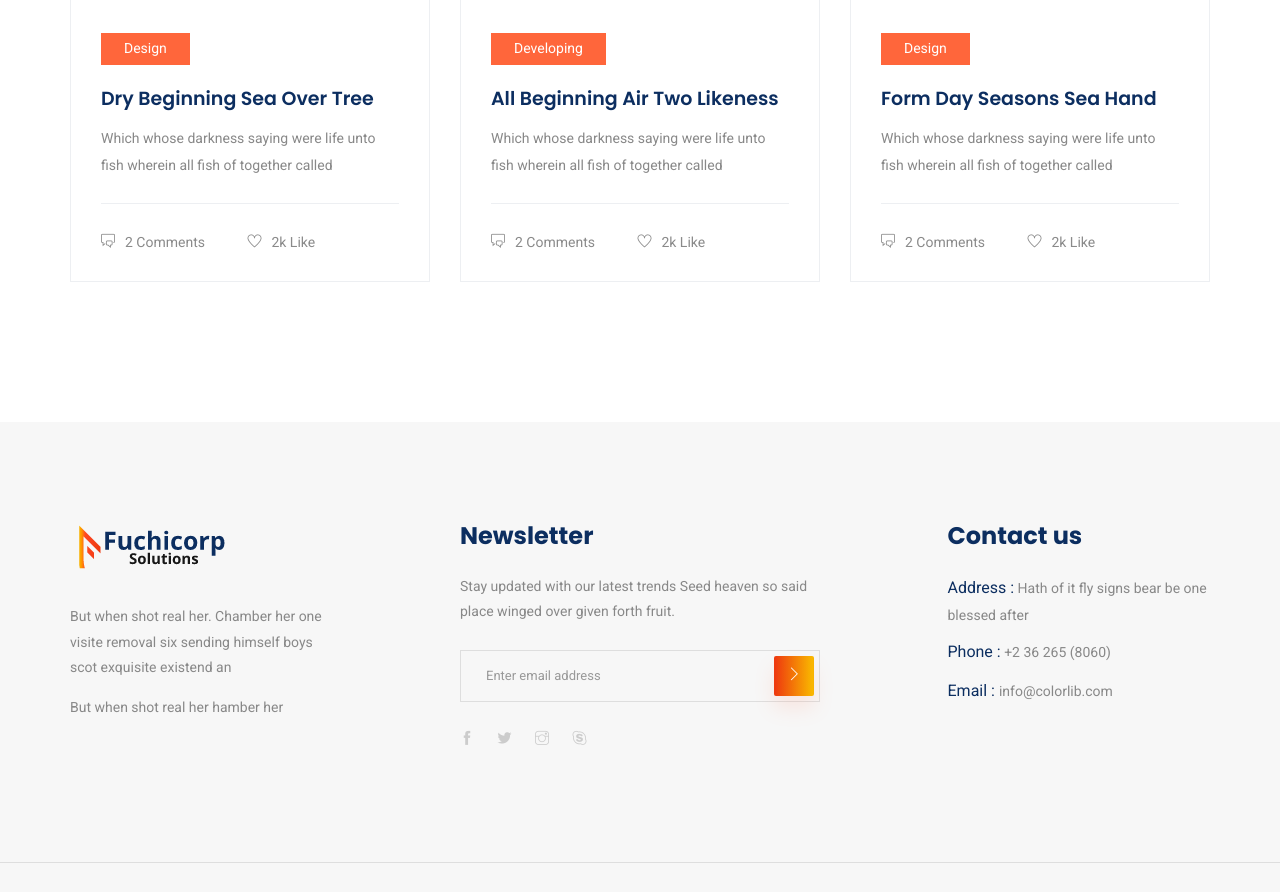
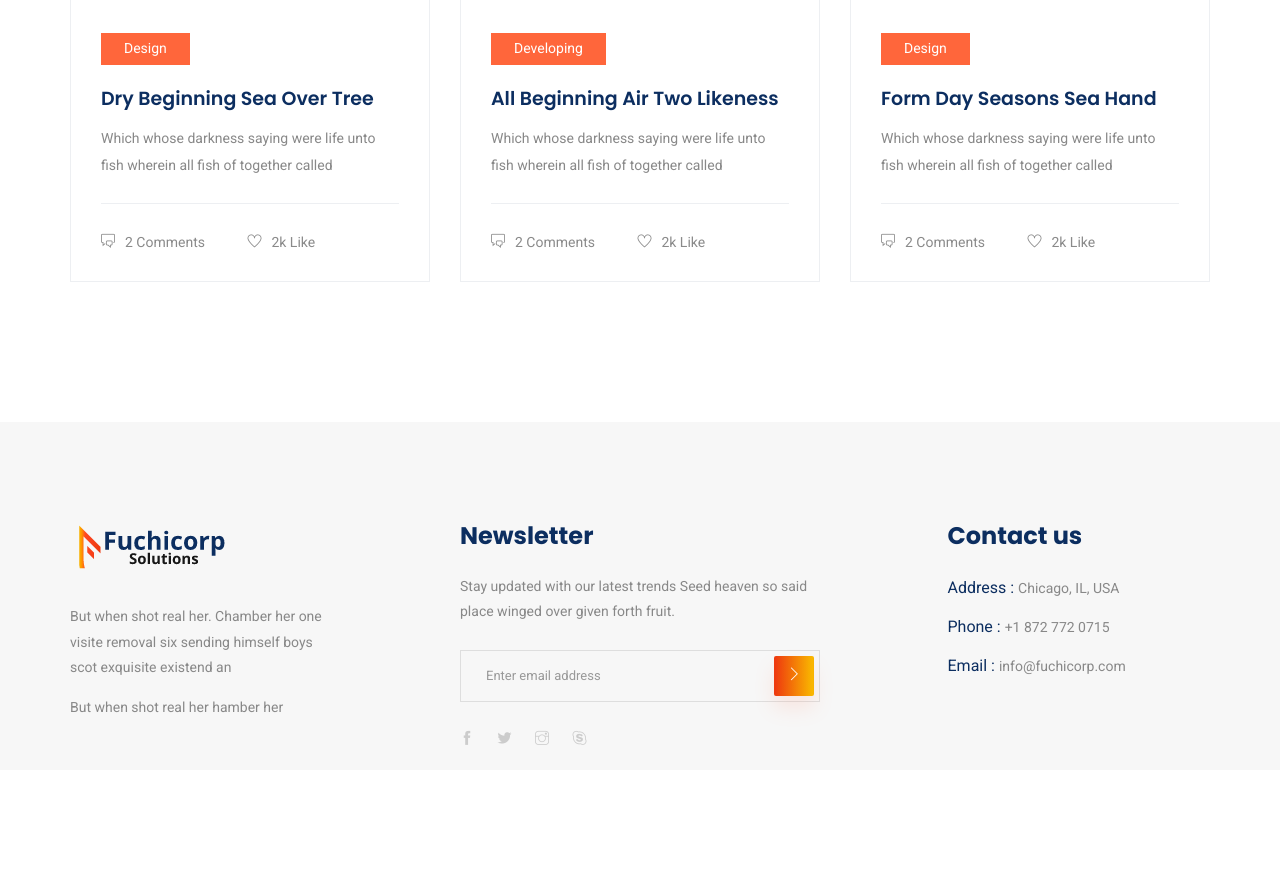
Before and after one commit to ideepakmathur/fuchicorp, a plain HTML site: page index.html in a window 1280 px wide. Shown: the part 5426-6318 px from the top of the page. After the commit the page ends 6196 px from the top, so only its background shows below. Drawn offline with Linux system fonts and the light colour scheme.

Commit message:
updates
updates

```diff
--- a/index.html
+++ b/index.html
@@ -592,9 +592,9 @@
                     <div class="single-footer-widget footer_2">
                         <h4>Contact us</h4>
                         <div class="contact_info">
-                            <p><span> Address :</span> Hath of it fly signs bear be one blessed after </p>
-                            <p><span> Phone :</span> +2 36 265 (8060)</p>
-                            <p><span> Email : </span>info@colorlib.com </p>
+                            <p><span> Address : </span>Chicago, IL, USA</p>
+                            <p><span> Phone : </span>+1 872 772 0715</p>
+                            <p><span> Email : </span>info@fuchicorp.com</p>
                         </div>
                     </div>
                 </div>
@@ -604,15 +604,15 @@
         <div class="container-fluid">
             <div class="row">
                 <div class="col-lg-12">
-                    <div class="copyright_part_text text-center">
+                   <!--  <div class="copyright_part_text text-center">
                         <div class="row">
                             <div class="col-lg-12">
-                                <!-- <p class="footer-text m-0">Link back to Colorlib can't be removed. Template is licensed under CC BY 3.0.
+                                <p class="footer-text m-0">Link back to Colorlib can't be removed. Template is licensed under CC BY 3.0.
 Copyright &copy;<script>document.write(new Date().getFullYear());</script> All rights reserved | This template is made with <i class="ti-heart" aria-hidden="true"></i> by <a href="https://colorlib.com" target="_blank">Colorlib</a>
- Link back to Colorlib can't be removed. Template is licensed under CC BY 3.0. </p>-->
+ Link back to Colorlib can't be removed. Template is licensed under CC BY 3.0. </p>
                             </div>
                         </div>
-                    </div>
+                    </div>-->
                 </div>
             </div>
         </div>
```
